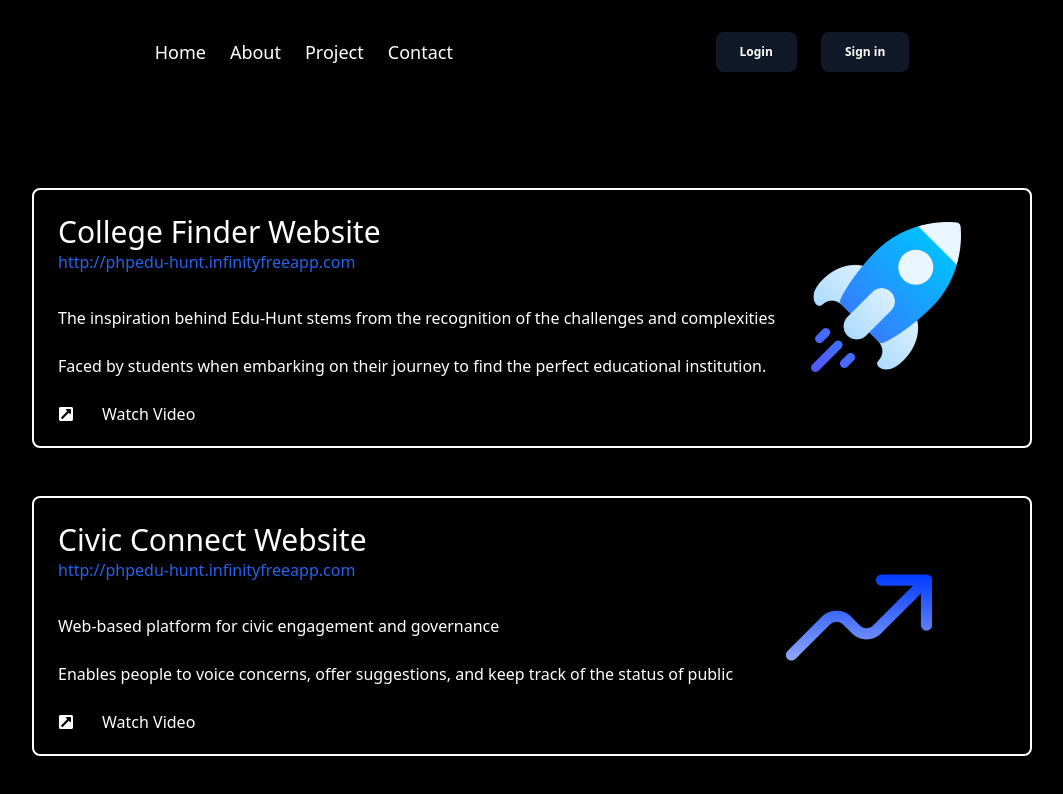
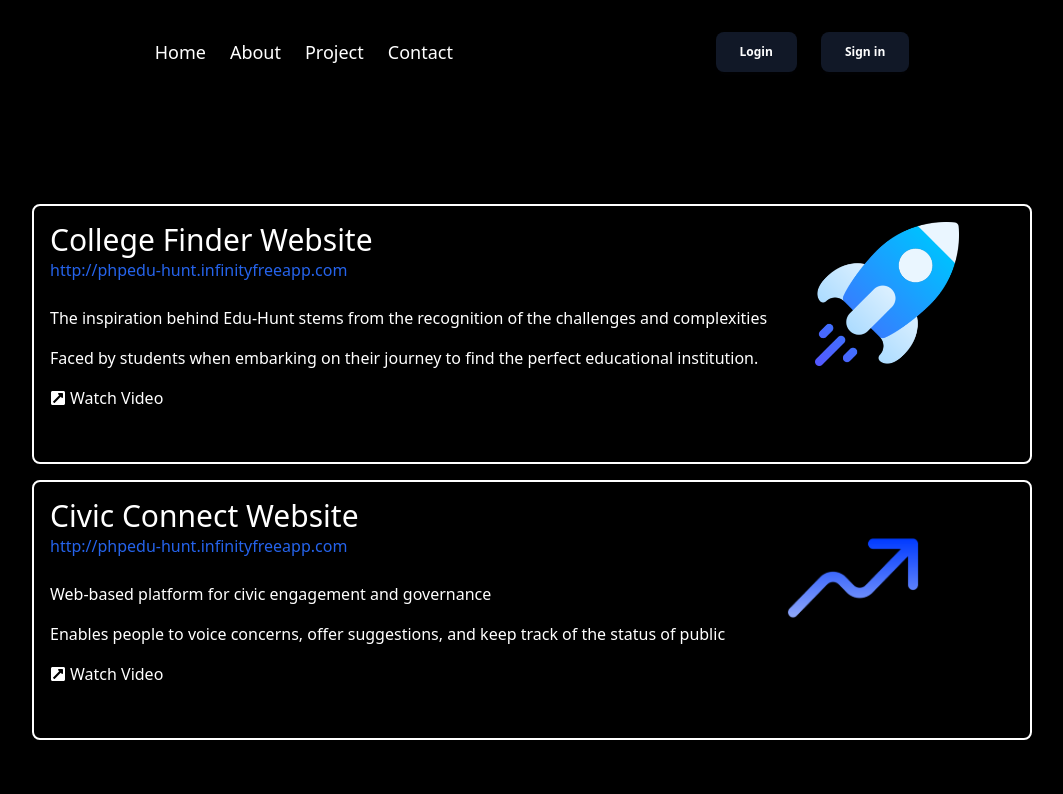
Before and after one commit to Ayushgunjal2003/portfolio, a React (Create React App) app: page /project in a window 1280 px wide. Shown: the top 794 px of the page, without its empty margins (108-1171 px from the left). Built offline with nearby package versions, Linux system fonts and the light colour scheme.

Commit message:
my second commit

```diff
--- a/src/components/Navbar.js
+++ b/src/components/Navbar.js
@@ -1,15 +1,14 @@
 import React from 'react'
 import { Link } from 'react-router-dom'
-
 
 function Navbar(props) {
     let IsLoggedIn = props.IsLoggedIn;
 
     return (
-        <div className='flex flex-row justify-evenly items-center'>
+        <div className='flex flex-col md:flex-row justify-evenly items-center'>
 
             <nav >
-                <ul className='flex flex-row gap-6'>
+                <ul className='flex flex-col md:flex-row gap-6'>
                     <li className='text-white text-lg mt-8'>
                         <Link to="/">Home</Link>
                     </li>
@@ -23,10 +22,9 @@ function Navbar(props) {
                         <Link to="/contact">Contact</Link>
                     </li>
                 </ul>
-
             </nav>
 
-            <div className='flex flex-row gap-6 mt-8'>
+            <div className='flex flex-col md:flex-row gap-6 mt-8'>
                 {   !IsLoggedIn &&
                     <Link to='/login' className='text-white align-middle select-none font-sans font-bold text-center uppercase transition-all disabled:opacity-50 disabled:shadow-none disabled:pointer-events-none text-xs py-3 px-6 rounded-lg bg-gray-900 text-white shadow-md shadow-gray-900/10 hover:shadow-lg hover:shadow-gray-900/20 focus:opacity-[0.85] focus:shadow-none active:opacity-[0.85] active:shadow-none'>
                     <button>Login</button>
--- a/src/pages/Home.js
+++ b/src/pages/Home.js
@@ -1,32 +1,28 @@
 import React, { useEffect, useState } from 'react';
 import Image from "../assets/profile-pic__6_-removebg-preview.png";
-import { FaLinkedin } from "react-icons/fa";
-import { FaGithub } from "react-icons/fa6";
+import { FaLinkedin, FaGithub, FaYoutube } from "react-icons/fa";
 import { LiaHackerrank } from "react-icons/lia";
-import { FaYoutube } from "react-icons/fa";
 import "./styles.css"
 
 function Home() {
   const [hasRotated, setHasRotated] = useState(false);
 
   useEffect(() => {
-    // Start rotation animation and then trigger bouncing
     setTimeout(() => {
       setHasRotated(true);
-    }, 1000); // Delay to make sure the rotation animation is applied first
+    }, 1000);
   }, []);
 
   const handleDownload = () => {
-    // Trigger the download of the PDF
     const link = document.createElement('a');
-    link.href = `${process.env.PUBLIC_URL}/resume.pdf`; // Path to your PDF file in the public folder
+    link.href = `${process.env.PUBLIC_URL}/resume.pdf`;
     link.download = 'resume.pdf';
     link.click();
   };
 
   return (
-    <div className='text-white flex flex-row mt-28 mx-auto max-w-4xl p-4 slide-up'>
-      <div className='w-1/2 pr-4 flex flex-col gap-2'>
+    <div className='text-white flex flex-col md:flex-row mt-28 mx-auto max-w-4xl p-4 slide-up'>
+      <div className='w-full md:w-1/2 pr-4 flex flex-col gap-2'>
         <h1 className='text-2xl font-bold'>Hello, It's Me</h1>
         <h1 className='text-6xl font-bold'>Ayush Gunjal</h1>
         <div className='mt-4 flex flex-row gap-2'>
@@ -59,7 +55,7 @@ function Home() {
           </button>
         </div>
       </div>
-      <div className='w-1/2 pl-4 flex items-center justify-center'>
+      <div className='w-full md:w-1/2 pl-4 flex items-center justify-center'>
         <img
           src={Image}
           alt='profile'
--- a/src/pages/Project.js
+++ b/src/pages/Project.js
@@ -1,60 +1,60 @@
-import React from 'react'
-import Img1 from "../assets/rocket 1.png"
-import Img2 from "../assets/trend 1.png"
+import React from 'react';
+import Img1 from "../assets/rocket 1.png";
+import Img2 from "../assets/trend 1.png";
 import { FaExternalLinkSquareAlt } from "react-icons/fa";
 import { Link } from 'react-router-dom';
-
-import "./styles.css"
-
+import "./styles.css";
 
 function Project(props) {
   let data = props.data;
   return (
-    <div className='flex flex-col justify-center items-center h-screen gap-4'>
+    <div className='flex flex-col justify-center items-center min-h-screen gap-4 p-4'>
       {/* card1 */}
-      <div className='w-[1000px] h-[260px] bg-black border-2 rounded-lg m-4 border-white flex flex-row gap-4 transform transition-transform duration-300 hover:scale-105'>
-        <div className=' flex flex-col gap-2'>
-          <div className='mt-6 ml-6'>
+      <div className='w-full max-w-[1000px] h-auto md:h-[260px] bg-black border-2 rounded-lg border-white flex flex-col md:flex-row gap-4 transform transition-transform duration-300 hover:scale-105'>
+        <div className='flex flex-col gap-2 p-4'>
+          <div>
             <h1 className='text-white text-3xl'>{data[0].title}</h1>
             <a href={data[0].link} className='text-blue-600'>{data[0].link}</a>
           </div>
           <div>
-            <p className='text-white mt-6 ml-6'>{data[0].desc1}</p>
-            <p className='text-white mt-6 ml-6'>{data[0].desc2}</p>
-            <div className='flex items-center gap-1'>
-            <FaExternalLinkSquareAlt className='text-white mt-6 ml-6'/>
-            <Link to="/projectvideos"><p className='text-white mt-6 ml-6'>Watch Video</p></Link>
+            <p className='text-white mt-4'>{data[0].desc1}</p>
+            <p className='text-white mt-4'>{data[0].desc2}</p>
+            <div className='flex items-center gap-1 mt-4'>
+              <FaExternalLinkSquareAlt className='text-white' />
+              <Link to="/projectvideos">
+                <p className='text-white'>Watch Video</p>
+              </Link>
             </div>
           </div>
         </div>
-        <div>
-          <img src={Img1} width={150} height={150} className='ml-5 mt-8' alt="Rocket" />
+        <div className='flex justify-center md:justify-start p-4'>
+          <img src={Img1} className='w-32 h-32 md:w-36 md:h-36' alt="Rocket" />
         </div>
       </div>
       {/* card2 */}
-      <div className='w-[1000px] h-[260px] bg-black border-2 rounded-lg m-4 border-white flex flex-row gap-4 transform transition-transform duration-300 hover:scale-105'>
-        <div className=' flex flex-col gap-2'>
-          <div className='mt-6 ml-6'>
+      <div className='w-full max-w-[1000px] h-auto md:h-[260px] bg-black border-2 rounded-lg border-white flex flex-col md:flex-row gap-4 transform transition-transform duration-300 hover:scale-105'>
+        <div className='flex flex-col gap-2 p-4'>
+          <div>
             <h1 className='text-white text-3xl'>{data[1].title}</h1>
             <a href={data[1].link} className='text-blue-600'>{data[1].link}</a>
           </div>
           <div>
-            <p className='text-white mt-6 ml-6'>{data[1].desc1}</p>
-            <p className='text-white mt-6 ml-6'>{data[1].desc2}</p>
-            <div className='flex items-center gap-1'>
-            <FaExternalLinkSquareAlt className='text-white mt-6 ml-6'/>
-            <Link to="/projectvideos"><p className='text-white mt-6 ml-6'>Watch Video</p></Link>
+            <p className='text-white mt-4'>{data[1].desc1}</p>
+            <p className='text-white mt-4'>{data[1].desc2}</p>
+            <div className='flex items-center gap-1 mt-4'>
+              <FaExternalLinkSquareAlt className='text-white' />
+              <Link to="/projectvideos">
+                <p className='text-white'>Watch Video</p>
+              </Link>
             </div>
-
           </div>
         </div>
-        <div>
-          <img src={Img2} width={180} height={180} className='ml-5 mt-8' alt="Trend" />
+        <div className='flex justify-center md:justify-start p-4'>
+          <img src={Img2} className='w-36 h-36 md:w-40 md:h-40' alt="Trend" />
         </div>
       </div>
-
     </div>
-  )
+  );
 }
 
-export default Project
+export default Project;
--- a/src/pages/styles.css
+++ b/src/pages/styles.css
@@ -1,3 +1,10 @@
+html, body {
+  height: 100%;
+  margin: 0;
+  padding: 0;
+  overflow: auto; /* Ensure scrolling is enabled */
+}
+
 @keyframes slide-up {
     0% {
       transform: translateY(100px);
```
